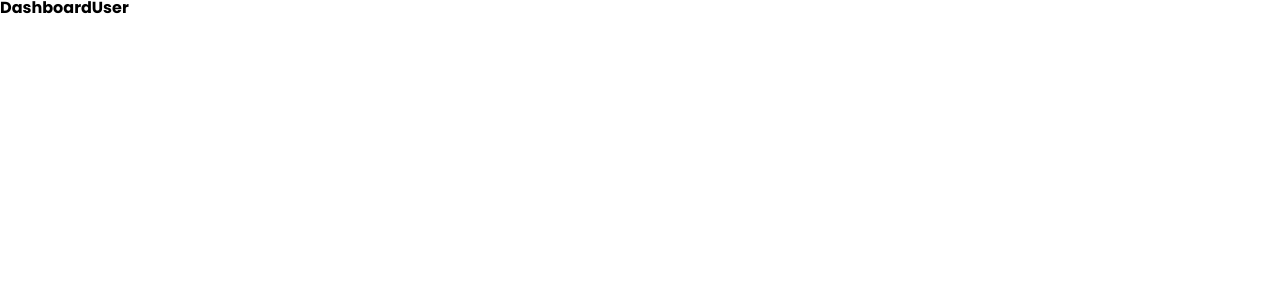
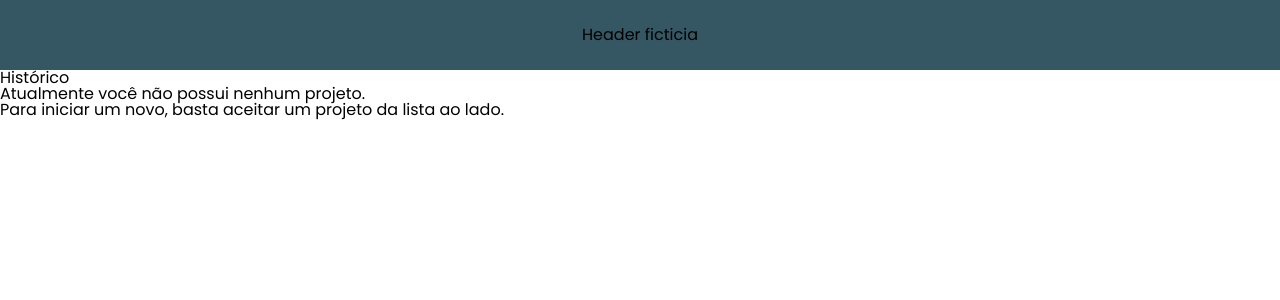
Before and after one commit to Projeto-FrontEnd-M3/Grupo3-FrontEnd-M3, a React (Vite) app: page /dashboard/user in a window 1280 px wide. Shown: the top 300 px of the page. Built offline with nearby package versions, Linux system fonts and the light colour scheme.

Commit message:
feat: add dashboard main component

```diff
--- /dev/null
+++ b/src/components/HistoricDashboard/index.tsx
@@ -0,0 +1,23 @@
+import { TitleComponent } from "../../styles/components/Typography";
+
+const HistoricDashboard = (props) => {
+  return (
+    <div>
+      <TitleComponent>Histórico</TitleComponent>
+      <ul>
+        {props.list.length == 0 && (
+            <>
+                <TitleComponent tag="p" color="primary">
+                Atualmente você não possui nenhum projeto.
+                </TitleComponent>
+                <TitleComponent tag="p" color="primary">
+                    Para iniciar um novo, basta aceitar um projeto da lista ao lado.
+                </TitleComponent>
+            </>
+        )}
+      </ul>
+    </div>
+  );
+};
+
+export default HistoricDashboard;
--- /dev/null
+++ b/src/components/MainDashboard/index.tsx
@@ -0,0 +1,11 @@
+import { MainStyled } from "./styles";
+
+interface IMainDashboard {
+  children: React.ReactNode;
+}
+
+const MainDashboard = ({ children }: IMainDashboard) => {
+  return <MainStyled>{children}</MainStyled>;
+};
+
+export default MainDashboard;
--- /dev/null
+++ b/src/components/MainDashboard/styles.ts
@@ -0,0 +1,6 @@
+import styled from "styled-components";
+
+export const MainStyled = styled.main`
+  display: flex;
+  flex-direction: row;
+`;
--- a/src/pages/DashboardUser/index.tsx
+++ b/src/pages/DashboardUser/index.tsx
@@ -1,5 +1,26 @@
+import HistoricDashboard from "../../components/HistoricDashboard";
+import MainDashboard from "../../components/MainDashboard";
+
 const DashBoardUser = () => {
-  return <h1>DashboardUser</h1>;
+  return (
+    <>
+      <header
+        style={{
+          height: "70px",
+          display: "flex",
+          justifyContent: "center",
+          alignItems: "center",
+          backgroundColor: "var(--color-primary-negative)",
+        }}
+      >
+        Header ficticia
+      </header>
+      <MainDashboard>
+        <div className="leftBoard"></div>
+        <HistoricDashboard list={[]} className="rightBoard" />
+      </MainDashboard>
+    </>
+  );
 };
 
-export default DashBoardUser
+export default DashBoardUser;
```
